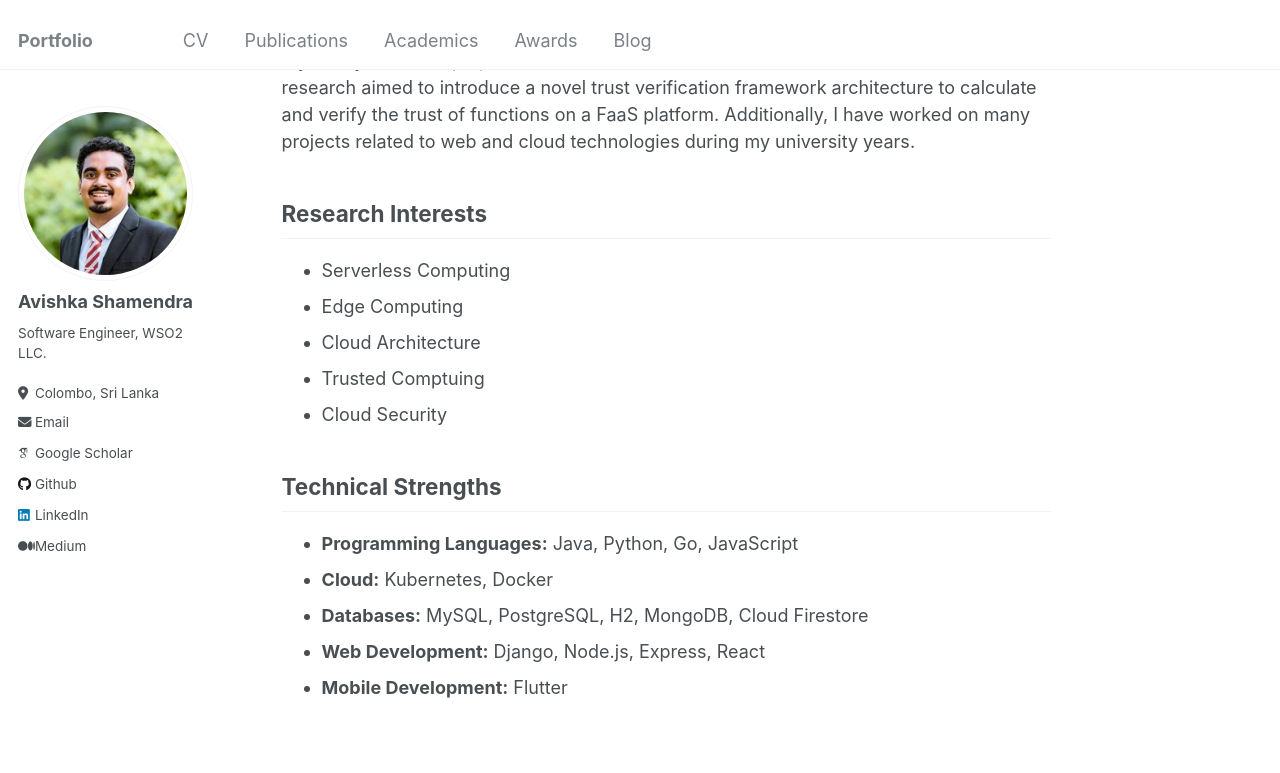
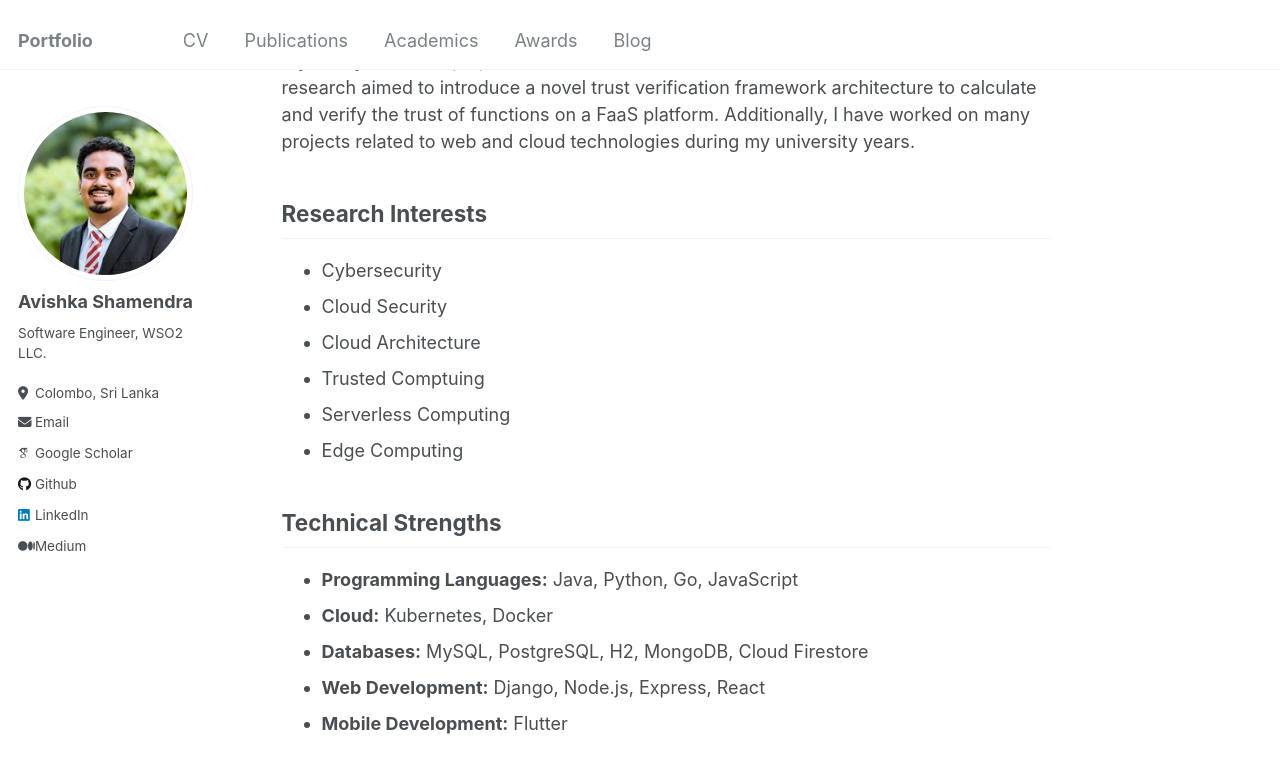
Before and after one commit to Avishka-Shamendra/Avishka-Shamendra.github.io, a Jekyll site: the page built from _pages/about.md, in a window 1280 px wide and 900 px high, scrolled down 337 px. Shown: the top 773 px of the window. Built offline with Jekyll 4.4.1, drawn with Linux system fonts in a browser that asks for light colours; some web fonts are replaced.

Commit message:
Update CV and interests

```diff
--- a/_pages/about.md
+++ b/_pages/about.md
@@ -16,11 +16,13 @@ My final year thesis project was "TruFass - A Trust Verification Framework for F
 
 Research Interests
 ------
+- Cybersecurity
+- Cloud Security
+- Cloud Architecture
+- Trusted Comptuing
 - Serverless Computing
 - Edge Computing
-- Cloud Architecture
-- Trusted Comptuing
-- Cloud Security
+
 
 Technical Strengths
 ------
```
Also changed, not shown: 1 other file.
